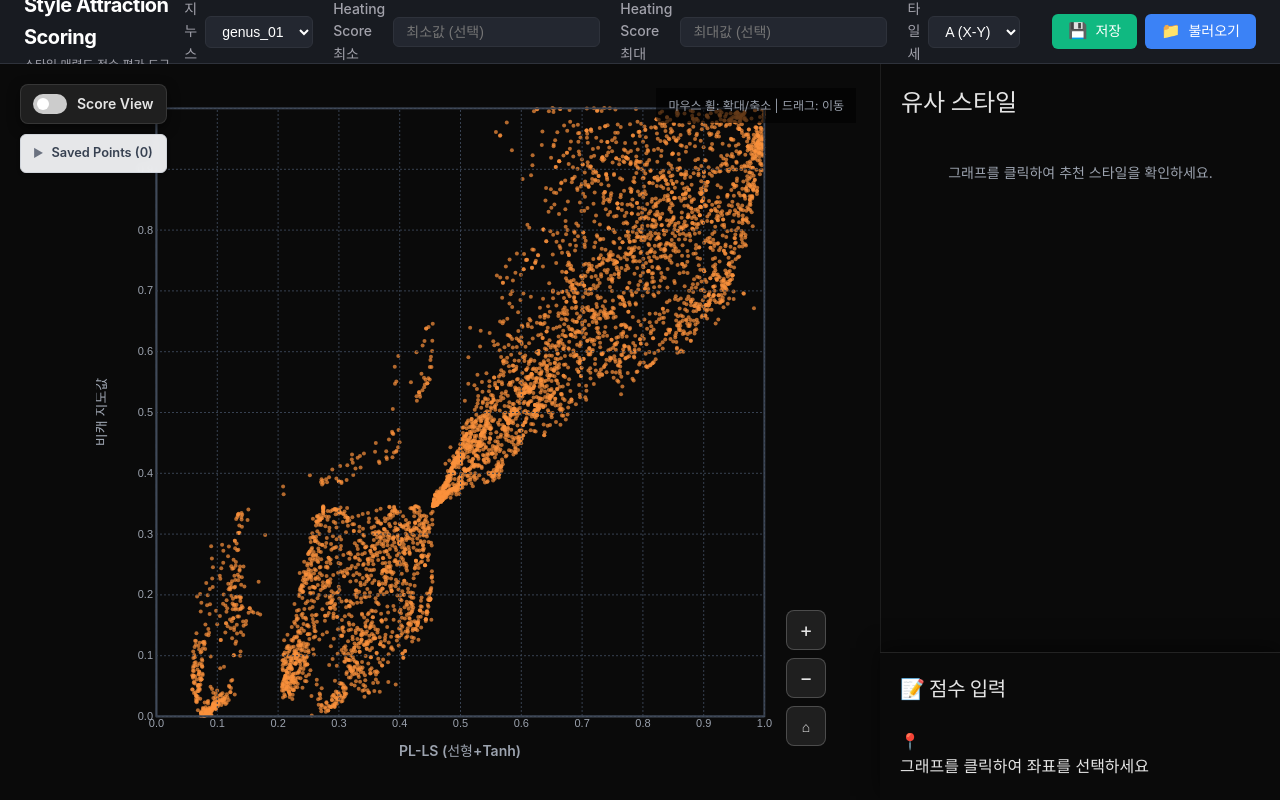
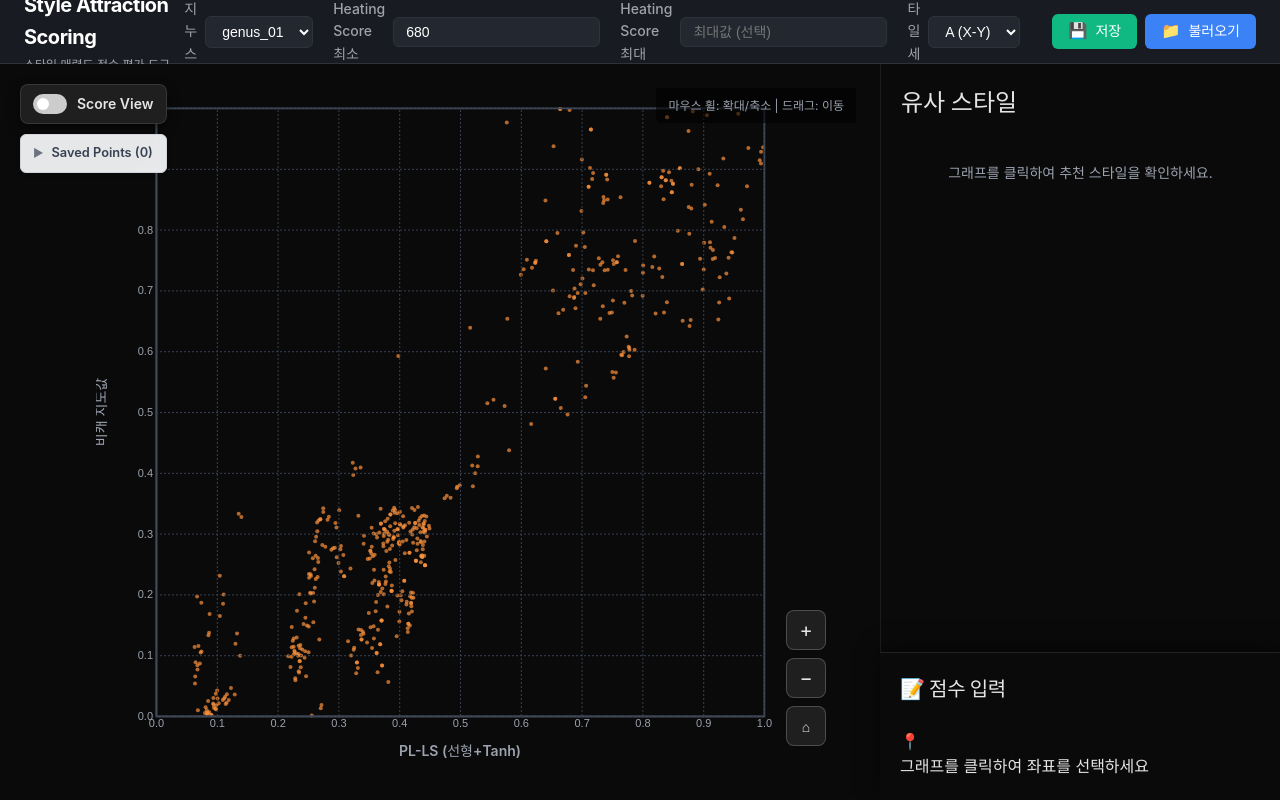
Before and after one commit to move-geun/style_scoring, a React (Vite) app: page / in a window 1280 px wide. Built offline with nearby package versions, Linux system fonts and the light colour scheme.

Commit message:
heating 점수 최소 680 고정, 겨울 작업 한정

```diff
--- a/src/App.tsx
+++ b/src/App.tsx
@@ -39,7 +39,7 @@ const GENUS_OPTIONS = Array.from(
 function App() {
   const [masterStyles, setMasterStyles] = useState<StyleMaster[]>([]);
   const [genus, setGenus] = useState<string>(GENUS_OPTIONS[0]);
-  const [heatingScoreMin, setHeatingScoreMin] = useState<number | null>(null);
+  const [heatingScoreMin, setHeatingScoreMin] = useState<number | null>(680);
   const [heatingScoreMax, setHeatingScoreMax] = useState<number | null>(null);
   const [styleSet, setStyleSet] = useState<StyleSetType>("A");
   const [genusDataMap, setGenusDataMap] = useState<Map<string, GenusAttractionData>>(() => {
--- a/src/dataLoader.ts
+++ b/src/dataLoader.ts
@@ -151,13 +151,13 @@ export function createEmptyGenusData(genus: string): GenusAttractionData {
     style_sets: {
       A: {
         axes: ["x", "y"],
-        heatingScoreMin: null,
+        heatingScoreMin: 680,
         heatingScoreMax: null,
         points: [],
       },
       B: {
         axes: ["x", "z"],
-        heatingScoreMin: null,
+        heatingScoreMin: 680,
         heatingScoreMax: null,
         points: [],
       },
```
